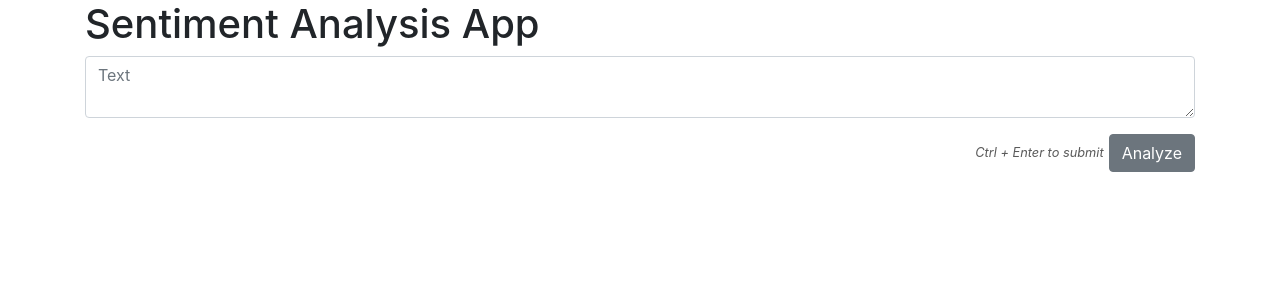
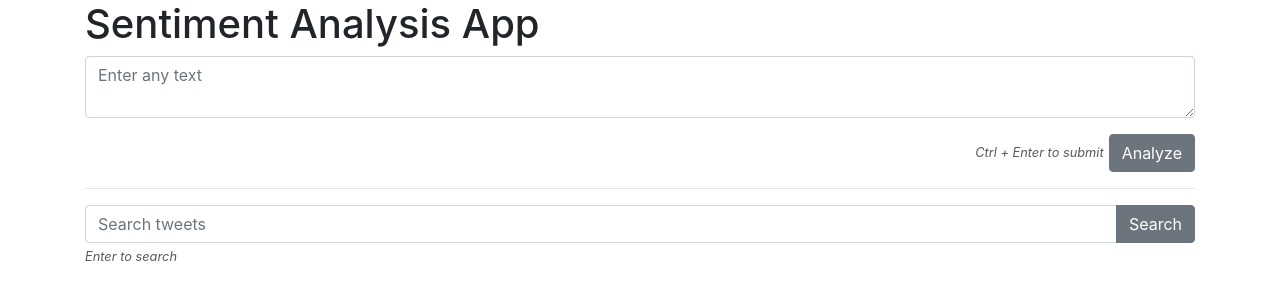
Before and after one commit to caospinac/TwitterNBC, a React (Create React App) app in the folder gui/: page / in a window 1280 px wide. Shown: the top 300 px of the page. Built offline with nearby package versions, Linux system fonts and the light colour scheme.

Commit message:
Add basic tweets searcher

```diff
--- a/gui/src/App.js
+++ b/gui/src/App.js
@@ -1,15 +1,17 @@
 import React, { Component } from 'react'
-import { Container, Row, Col } from 'reactstrap';
+import { Button, Container, InputGroup, InputGroupAddon, Input, Row, Col } from 'reactstrap';
 
 import InputForm from './components/inputForm'
 import DocumentDetail from './components/documentDetail'
 
-import logo from './logo.svg';
+// import logo from './logo.svg';
 import './App.css';
 import Util from './util';
 
 const util = new Util();
 global.ajax = util.ajax;
+global.openFile = util.openFile;
+global.readFile = util.readFile;
 
 export default class App extends Component {
 
@@ -17,9 +19,14 @@ export default class App extends Component {
         super(props);
         this.state = {
             result: {},
+            tweets: [],
+            textSearch: "",
             isLoading: false
         }
         this.onSubmit = this.onSubmit.bind(this);
+        this.onChangeTextSearch = this.onChangeTextSearch.bind(this);
+        this.onKeyUpSearch = this.onKeyUpSearch.bind(this);
+        this.onSubmitSearch = this.onSubmitSearch.bind(this);
     }
 
     async onSubmit(formData) {
@@ -39,8 +46,41 @@ export default class App extends Component {
 
     }
 
+    onChangeTextSearch(e) {
+        this.setState({
+            textSearch: e.target.value
+        });
+    }
+
+    onKeyUpSearch(e) {
+        if (e.keyCode === 13) {
+            this.onSubmitSearch();
+        }
+    }
+
+    async onSubmitSearch() {
+        const { textSearch } = this.state;
+        if (!textSearch) {
+            return;
+        }
+        this.setState({
+            isLoading: true
+        })
+        let response = await global.ajax({
+            url: "/api/v1/twitter/search",
+            params: {
+                q: textSearch,
+                classify: true
+            }
+        });
+        this.setState({
+            tweets: response.data.data || [],
+            isLoading: false
+        })
+    }
+
     render() {
-        const { result, isLoading } = this.state;
+        const { result, tweets, textSearch, isLoading } = this.state;
         return (
             <Container>
                 <h1>Sentiment Analysis App</h1>
@@ -58,6 +98,28 @@ export default class App extends Component {
                         </Col>
                     </Row>
                 </div>}
+                <hr />
+                <Row>
+                    <Col>
+                        <InputGroup>
+                            <Input value={textSearch} onKeyUp={this.onKeyUpSearch}
+                                readOnly={isLoading} onChange={this.onChangeTextSearch} placeholder="Search tweets" />
+                        <InputGroupAddon addonType="append">
+                            <Button onClick={this.onSubmitSearch} disabled={isLoading}>Search</Button>
+                        </InputGroupAddon>
+                        </InputGroup>
+                        <div>
+                            <small className="light-text" style={{marginRight: "5px"}}>
+                                <i className="">Enter to search</i>
+                            </small>
+                        </div>
+                        {tweets.length > 0 && tweets.map((tweet, index) => {
+                            return (<div key={index}><DocumentDetail data={tweet.nbc}></DocumentDetail></div>)
+                        })
+
+                        }
+                    </Col>
+                </Row>
             </Container>
         )
     }
--- a/gui/src/components/inputForm.js
+++ b/gui/src/components/inputForm.js
@@ -44,7 +44,7 @@ export default class InputForm extends Component {
             <div>
                 <FormGroup>
                     <Input value={text} type="textarea" required={true} onKeyUp={this.onKeyUp}
-                            readOnly={disabled} onChange={this.onChangeText} placeholder="Text" />
+                            readOnly={disabled} onChange={this.onChangeText} placeholder="Enter any text" />
                 </FormGroup>
                 <FormGroup>
                     <div className="pull-right">
```
